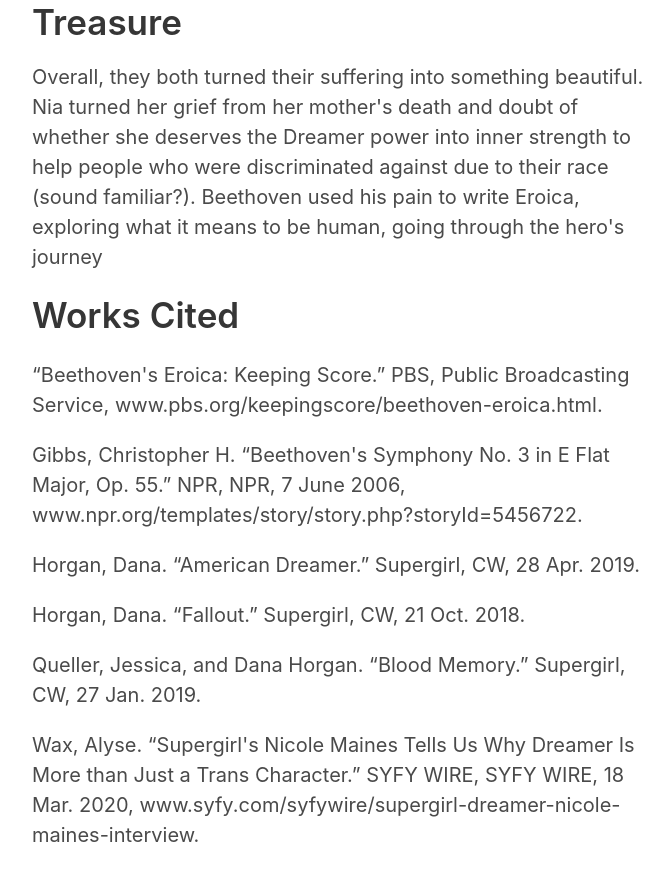
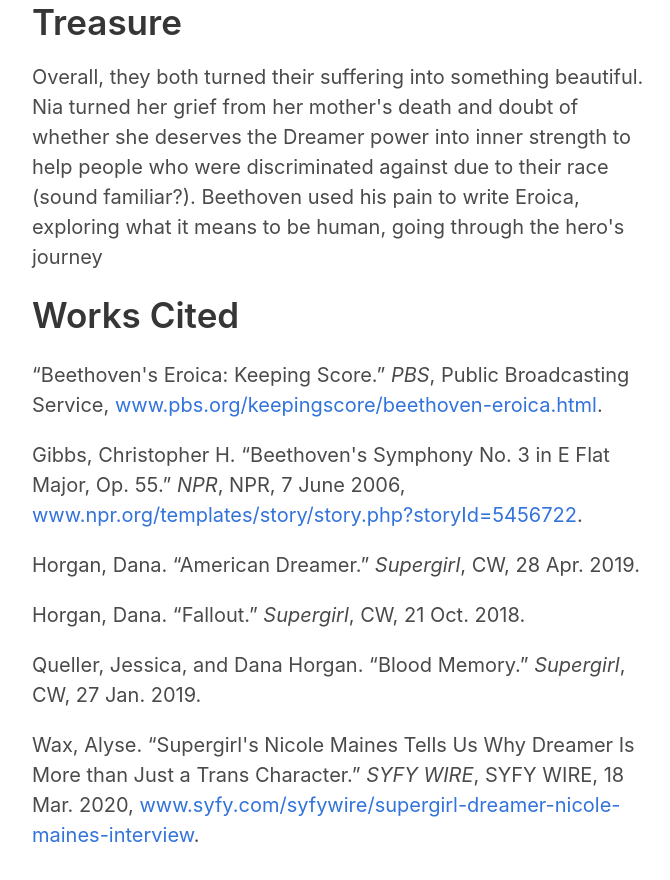
Before and after one commit to AoWangPhilly/english_blog, a plain HTML site: page index.html in a window 1280 px wide. Shown: the part 8010-8890 px from the top of the page, without its empty margins (296-966 px from the left). Drawn offline with nearby package versions, Linux system fonts and the light colour scheme.

Commit message:
Fix work cited

```diff
--- a/index.html
+++ b/index.html
@@ -260,24 +260,28 @@
             <div class="content is-medium">
                 <h2 class="subtitle">Works Cited</h2>
                 <p>
-                    “Beethoven's Eroica: Keeping Score.” PBS, Public Broadcasting Service,
-                    www.pbs.org/keepingscore/beethoven-eroica.html.
+                    “Beethoven's Eroica: Keeping Score.” <i>PBS</i>, Public Broadcasting Service,
+                    <a
+                        href="www.pbs.org/keepingscore/beethoven-eroica.html">www.pbs.org/keepingscore/beethoven-eroica.html</a>.
                 </p>
                 <p>
-                    Gibbs, Christopher H. “Beethoven's Symphony No. 3 in E Flat Major, Op. 55.” NPR, NPR, 7 June 2006,
-                    www.npr.org/templates/story/story.php?storyId=5456722.
+                    Gibbs, Christopher H. “Beethoven's Symphony No. 3 in E Flat Major, Op. 55.” <i>NPR</i>, NPR, 7 June
+                    2006,
+                    <a href="www.npr.org/templates/story/story.php?storyId=5456722">
+                        www.npr.org/templates/story/story.php?storyId=5456722</a>.
                 </p>
                 <p>
-                    Horgan, Dana. “American Dreamer.” Supergirl, CW, 28 Apr. 2019.
+                    Horgan, Dana. “American Dreamer.” <i>Supergirl</i>, CW, 28 Apr. 2019.
                 </p>
                 <p>
-                    Horgan, Dana. “Fallout.” Supergirl, CW, 21 Oct. 2018.
+                    Horgan, Dana. “Fallout.” <i>Supergirl</i>, CW, 21 Oct. 2018.
                 </p>
-                <p>Queller, Jessica, and Dana Horgan. “Blood Memory.” Supergirl, CW, 27 Jan. 2019.
+                <p>Queller, Jessica, and Dana Horgan. “Blood Memory.” <i>Supergirl</i>, CW, 27 Jan. 2019.
                 </p>
                 <p>
                     Wax, Alyse. “Supergirl's Nicole Maines Tells Us Why Dreamer Is More than Just a Trans Character.”
-                    SYFY WIRE, SYFY WIRE, 18 Mar. 2020, www.syfy.com/syfywire/supergirl-dreamer-nicole-maines-interview.
+                    <i>SYFY WIRE</i>, SYFY WIRE, 18 Mar. 2020, <a
+                        href="www.syfy.com/syfywire/supergirl-dreamer-nicole-maines-interview">www.syfy.com/syfywire/supergirl-dreamer-nicole-maines-interview</a>.
                 </p>
             </div>
         </div>
```
